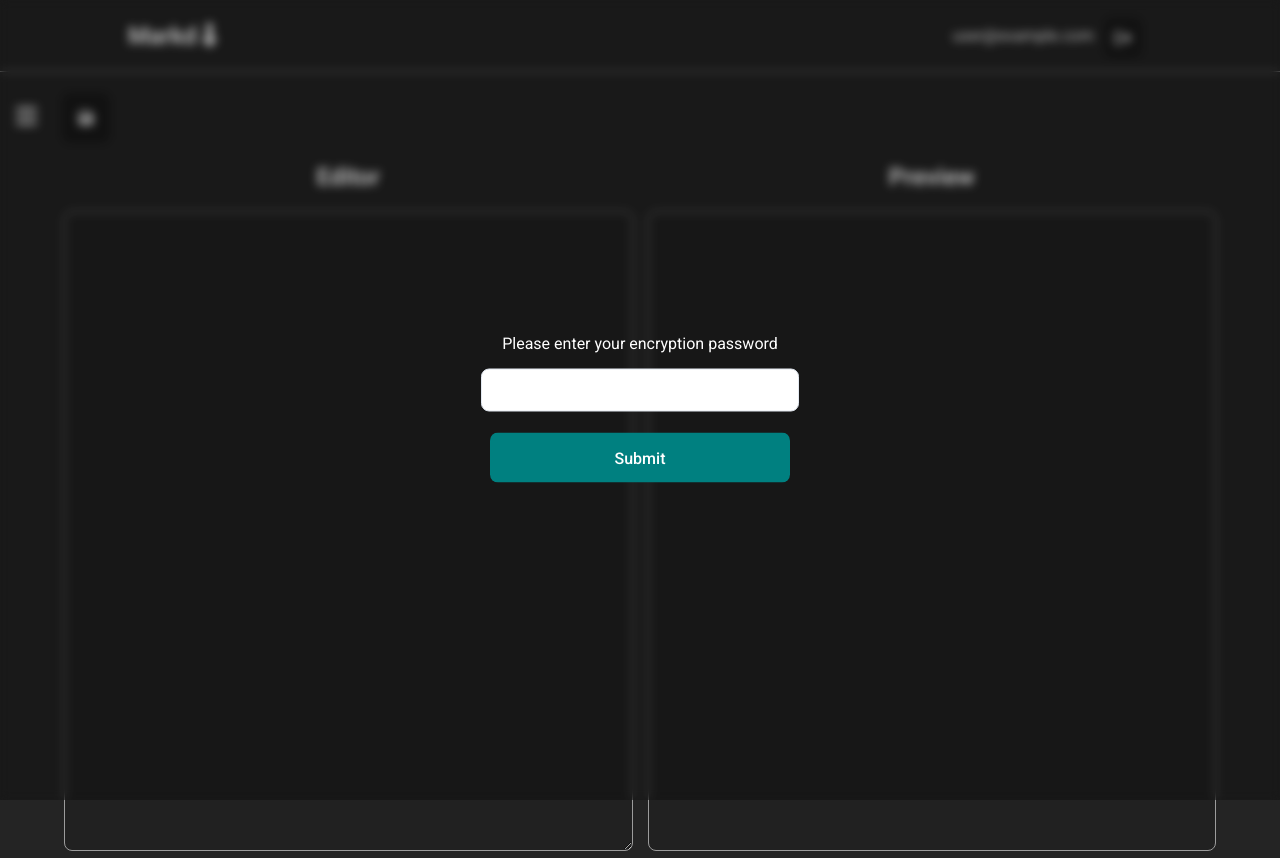
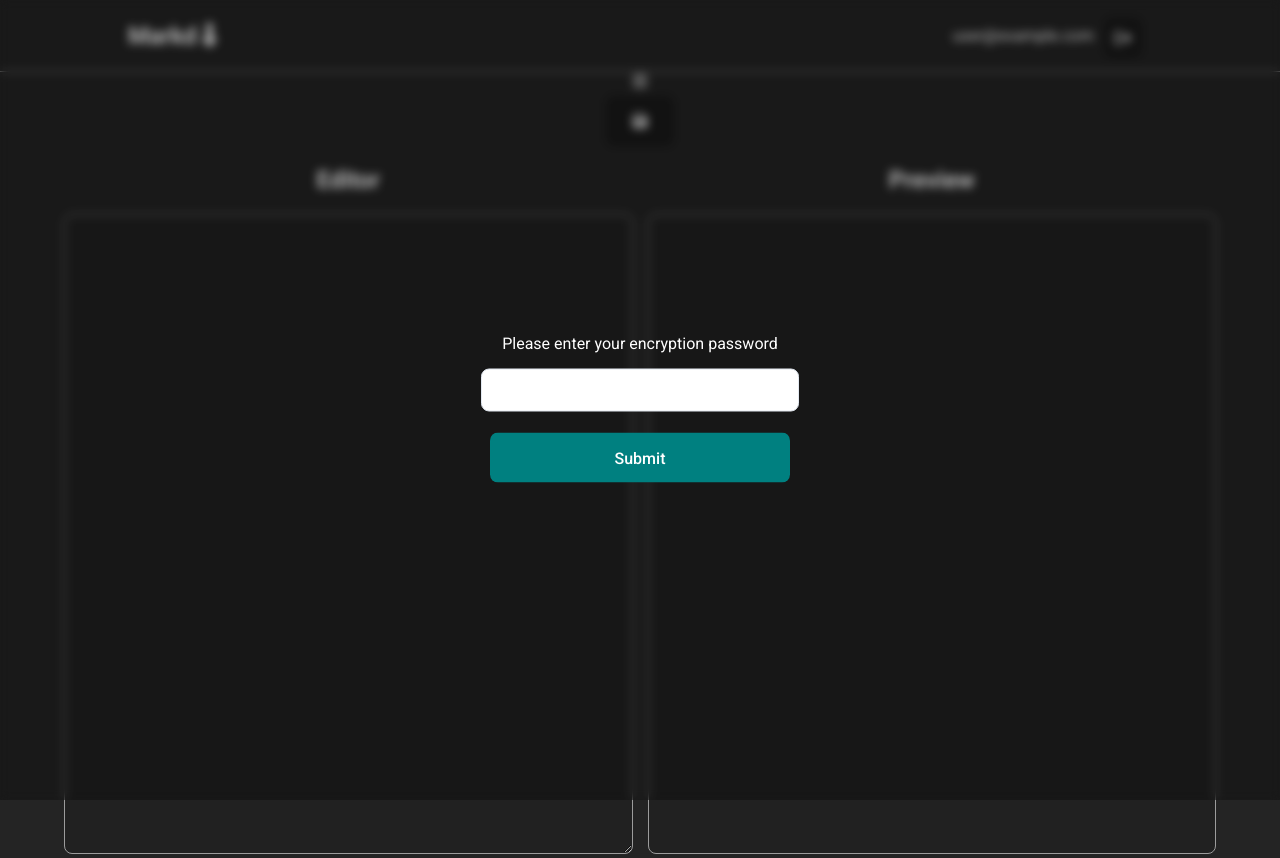
Before and after one commit to nronzel/markdown-editor, a React (Vite) app: page /editor in a window 1280 px wide. Built offline with nearby package versions, Linux system fonts and the light colour scheme; no server answers; the database is empty; sample sign-in values are in the browser's storage.

Commit message:
moved styles to respective css for new component

```diff
--- a/src/styles/editor.css
+++ b/src/styles/editor.css
@@ -48,26 +48,6 @@
   text-align: center;
 }
 
-.drawer-icon {
-    text-align: left;
-    font-size: 1.5rem;
-    cursor: pointer;
-}
-
-.drawer-btn-container {
-    display: flex;
-    align-items: center;
-    gap: 25px;
-    width: 100%;
-    padding-left: 2rem;
-    padding-top: 1rem;
-}
-
-.save-btn {
-    width: 3rem;
-    padding: 0;
-}
-
 @media (max-width: 750px) {
   .main-section {
     flex-direction: column;
```
